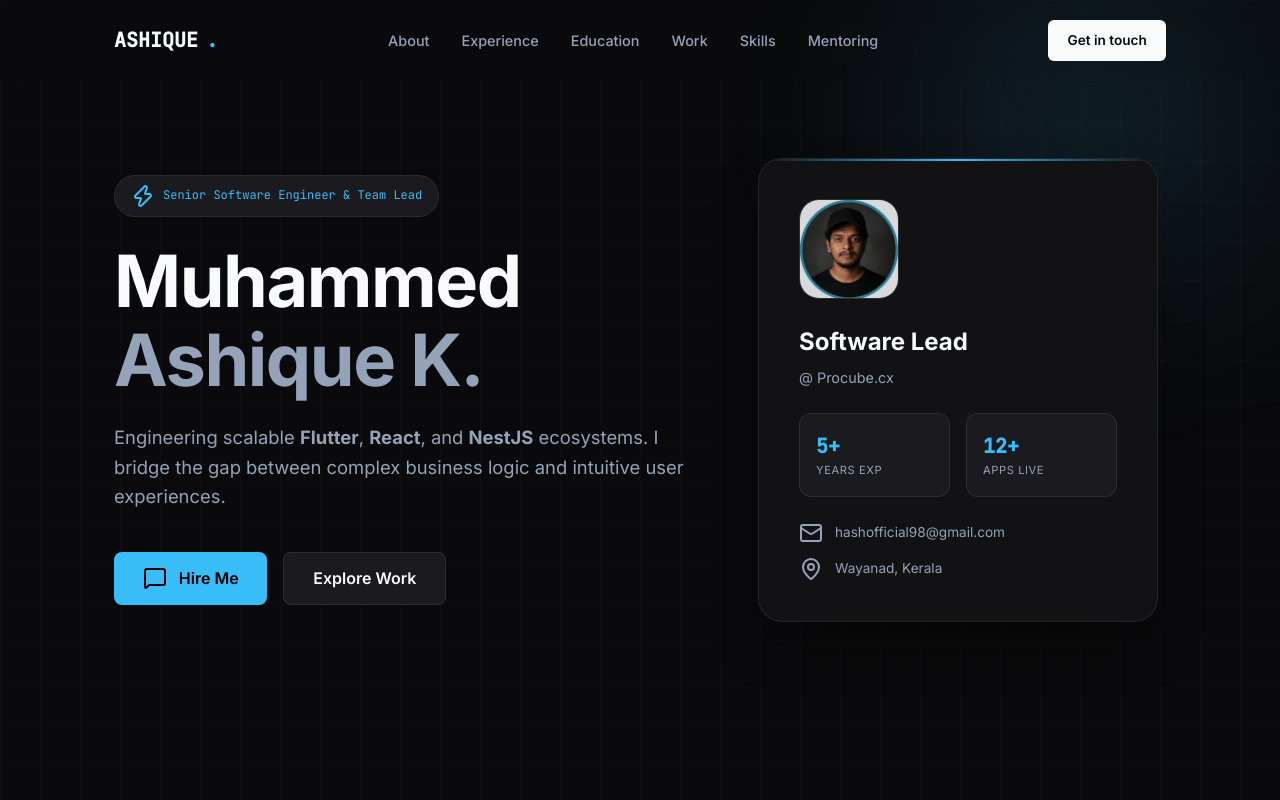
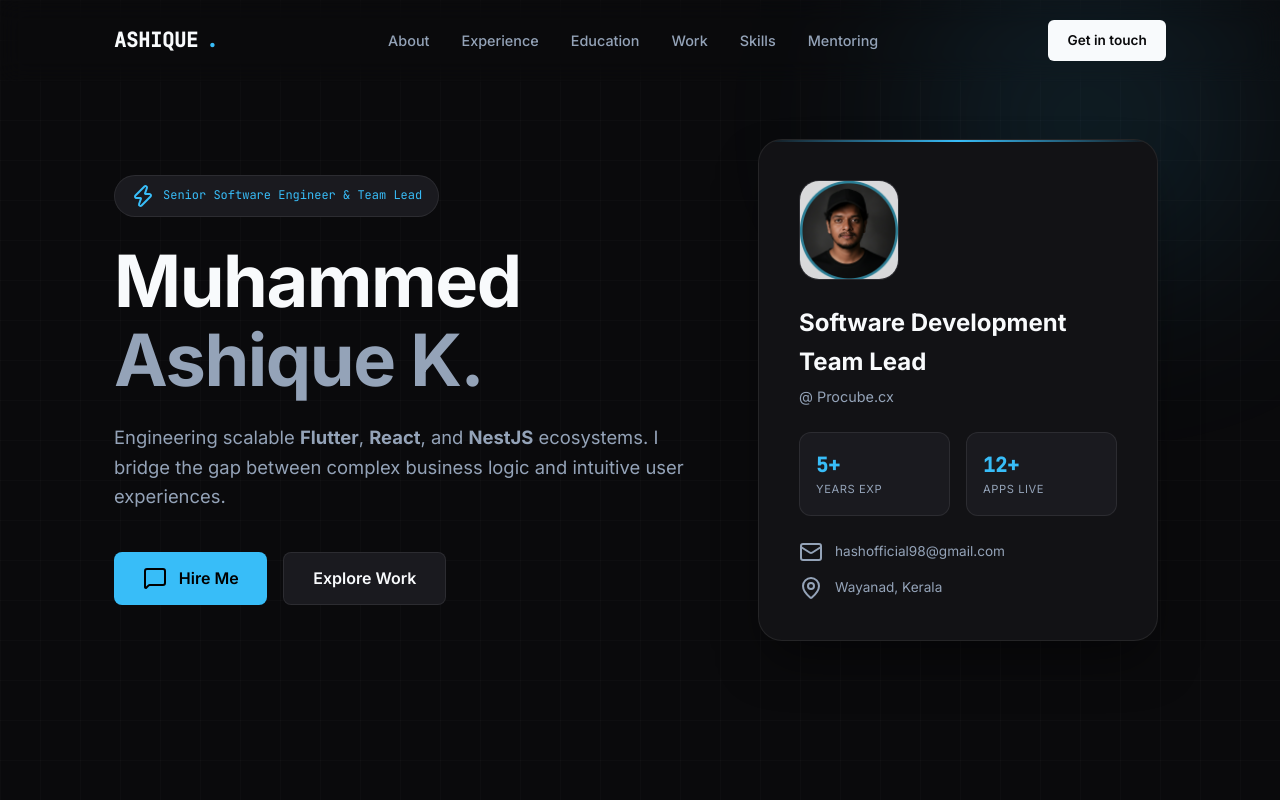
Before and after one commit to AshiqueHaneef/my_portfolio, a plain HTML site: page index.html in a window 1280 px wide. Shown: the top 800 px of the page. Drawn offline with nearby package versions, Linux system fonts and the light colour scheme.

Commit message:
Update profile card title to Software Development Team Lead
Co-Authored-By: Claude Opus 4.8 (1M context) <noreply@anthropic.com>

```diff
--- a/index.html
+++ b/index.html
@@ -795,7 +795,7 @@
                     <div class="profile-img-wrap">
                         <img src="me.png" alt="Muhammed Ashique">
                     </div>
-                    <h2 style="font-size: 1.5rem; margin-bottom: 0.25rem;">Software Lead</h2>
+                    <h2 style="font-size: 1.5rem; margin-bottom: 0.25rem;">Software Development Team Lead</h2>
                     <p style="color: var(--text-secondary); font-size: 0.9rem; margin-bottom: 1.5rem;">@ Procube.cx</p>
 
                     <div class="card-stats">
```
